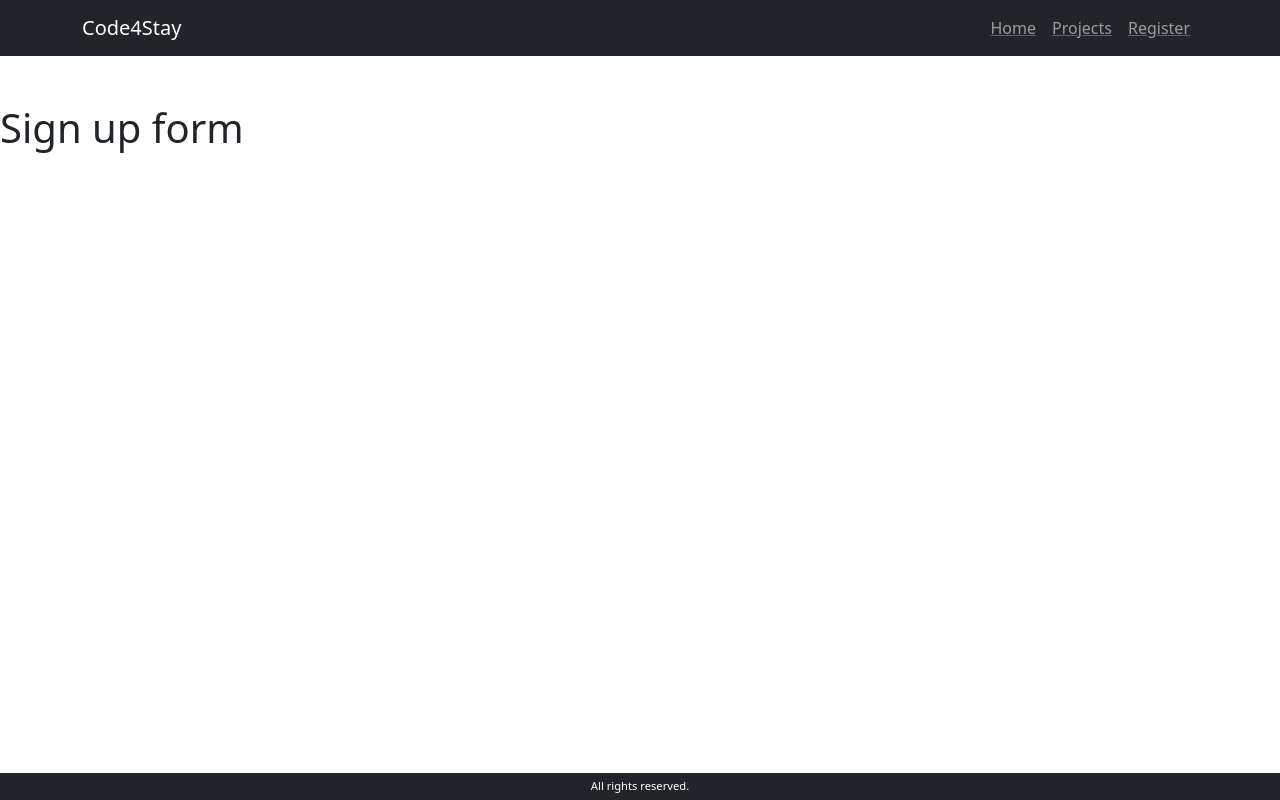
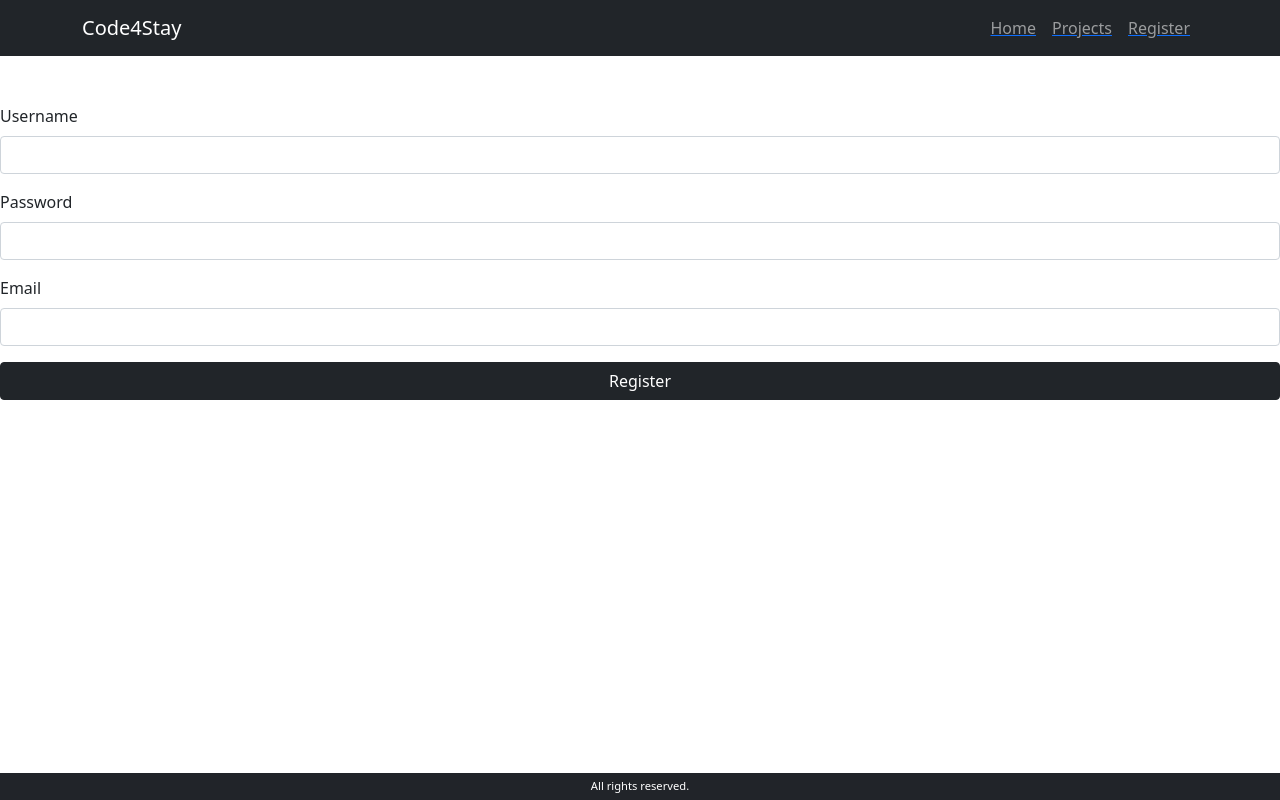
Before and after one commit to ghersf91/code4Stay-client, a React (Create React App) app: page /register in a window 1280 px wide. Built offline with nearby package versions, Linux system fonts and the light colour scheme; no server answers.

Commit message:
started register form, created context and services for aut

```diff
--- a/src/Components/SignupForm/SignupForm.jsx
+++ b/src/Components/SignupForm/SignupForm.jsx
@@ -1,15 +1,69 @@
+import { useContext, useState } from "react"
+import { Form, Button } from "react-bootstrap"
+import { useNavigate } from 'react-router-dom'
+import { MessageContext } from "../../Context/userMessage.context"
+import authService from "./../../Services/auth.services"
+
 const SignupForm = () => {
-    // const [singupData, setSignupData] = useState({
-    //     username: '',
-    //     email: '',
-    //     password: ''
+    const [signupData, setSignupData] = useState({
+        username: '',
+        email: '',
+        password: ''
 
-    // })
+    })
+
+    const { setShowMessage } = useContext(MessageContext)
+
+    const navigate = useNavigate()
+
+    const handleInputChange = e => {
+        const { value, name } = e.target
+        setSignupData({ ...signupData, [name]: value })
+    }
+
+    const handleSubmit = e => {
+        e.preventDefault()
+
+        authService
+            .signup(signupData)
+            .then(({ data }) => {
+                setShowMessage({ show: true, title: `Welcome ${data.user.username}`, text: 'You have registered correctly' })
+                navigate('/')
+            })
+            .catch(err => console.log(err))
+    }
+
+    const { username, password, email } = signupData
+
 
 
 
     return (
-        <h1>Sign up form</h1>
+        <Form onSubmit={handleSubmit}>
+
+            <Form.Group className="mb-3" controlId="username">
+                <Form.Label>Username</Form.Label>
+                <Form.Control type="text" value={username} onChange={handleInputChange} name="username" />
+            </Form.Group>
+
+
+            <Form.Group className="mb-3" controlId="password">
+                <Form.Label>Password</Form.Label>
+                <Form.Control type="password" value={password} onChange={handleInputChange} name="password" />
+            </Form.Group>
+
+
+            <Form.Group className="mb-3" controlId="email">
+                <Form.Label>Email</Form.Label>
+                <Form.Control type="email" value={email} onChange={handleInputChange} name="email" />
+            </Form.Group>
+
+
+            <div className="d-grid">
+                <Button variant="dark" type="submit">Register</Button>
+            </div>
+
+        </Form>
     )
 }
 
--- /dev/null
+++ b/src/Context/auth.context.js
@@ -0,0 +1,43 @@
+import { createContext, useEffect, useState } from 'react'
+import authService from './../Services/auth.services'
+
+
+const AuthContext = createContext()
+
+function AuthProviderWrapper(props) {
+
+    const [user, setUser] = useState(null)
+
+
+
+    const storeToken = (token) => {
+        localStorage.setItem("authToken", token)
+    }
+
+    const authenticateUser = () => {
+
+        const token = localStorage.getItem("authToken")
+
+        authService
+            .verify(token)
+            .then(({ data }) => setUser(data))
+            .catch(err => console.error(err))
+    }
+
+    const logoutUser = () => {
+        setUser(null)
+        localStorage.removeItem('authToken')
+    }
+
+    useEffect(() => {
+        authenticateUser()
+    }, [])
+
+    return (
+        <AuthContext.Provider value={{ user, storeToken, authenticateUser, logoutUser }}>
+            {props.children}
+        </AuthContext.Provider>
+    )
+}
+
+export { AuthContext, AuthProviderWrapper }
--- /dev/null
+++ b/src/Context/userMessage.context.js
@@ -0,0 +1,20 @@
+import { createContext, useState } from 'react'
+
+const MessageContext = createContext()
+
+function MessageProviderWrapper(props) {
+
+    const [showMessage, setShowMessage] = useState({
+        show: false,
+        title: 'Mensaje',
+        text: 'Texto del mensaje'
+    })
+
+    return (
+        <MessageContext.Provider value={{ setShowMessage, showMessage }}>
+            {props.children}
+        </MessageContext.Provider>
+    )
+}
+
+export { MessageContext, MessageProviderWrapper }
--- /dev/null
+++ b/src/Services/auth.services.js
@@ -0,0 +1,28 @@
+import axios from 'axios'
+
+class AuthService {
+
+    constructor() {
+
+        this.api = axios.create({
+            baseURL: `${process.env.REACT_APP_API_URL}/auth`
+        })
+    }
+
+    signup(userData) {
+        return this.api.post('/signup', userData)
+    }
+
+    login(userData) {
+        return this.api.post('/login', userData)
+    }
+
+    verify = token => {
+        return this.api.get('/verify', { headers: { Authorization: `Bearer ${token}` } })
+    }
+
+}
+
+const authService = new AuthService()
+
+export default authService
--- a/src/index.js
+++ b/src/index.js
@@ -3,12 +3,18 @@ import ReactDOM from 'react-dom/client';
 import 'bootstrap/dist/css/bootstrap.min.css';
 import App from './App';
 import { BrowserRouter as Router } from 'react-router-dom';
+import { MessageProviderWrapper } from './Context/userMessage.context';
+import { AuthProviderWrapper } from './Context/auth.context';
 
 const root = ReactDOM.createRoot(document.getElementById('root'));
 root.render(
   <React.StrictMode>
     <Router>
-      <App />
+      <AuthProviderWrapper>
+        <MessageProviderWrapper>
+          <App />
+        </MessageProviderWrapper>
+      </AuthProviderWrapper>
     </Router>
   </React.StrictMode>
 );
```
